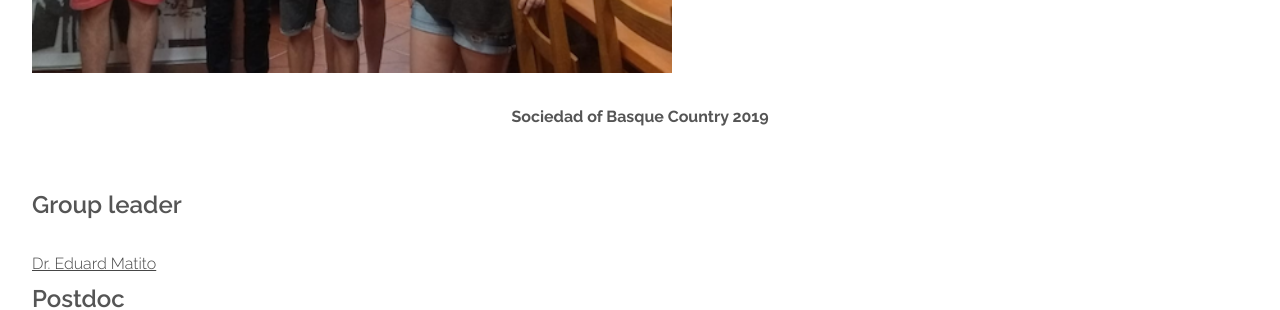
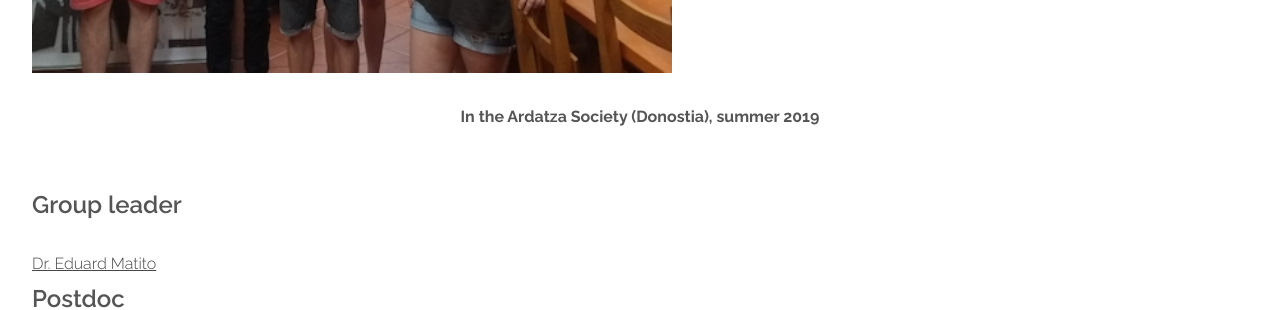
Before and after one commit to old-jekyll-templates/Horizons-Jekyll-Theme, a Jekyll site: the page built from members.html, in a window 1280 px wide and 900 px high, scrolled down 510 px. Shown: the part 153-463 px from the top of the window. Built offline with Jekyll 4.4.1, drawn with Linux system fonts in a browser that asks for light colours.

Commit message:
Update members.html

```diff
--- a/members.html
+++ b/members.html
@@ -64,7 +64,7 @@ layout: main
 		 			          <h2>Current Members</h2>
                                                 </header>
                                         <a href="#" class="image feature"><img src="{{ site.baseurl }}/members/photos/group2019_2-2.png" alt="" style="width: 50vw; min-width: 100px;" /></a>
-				       <center><p><b>Sociedad of Basque Country 2019</b></p></center>
+				       <center><p><b>In the Ardatza Society (Donostia), summer 2019</b></p></center>
 					</section>
 				</div>
 
```
